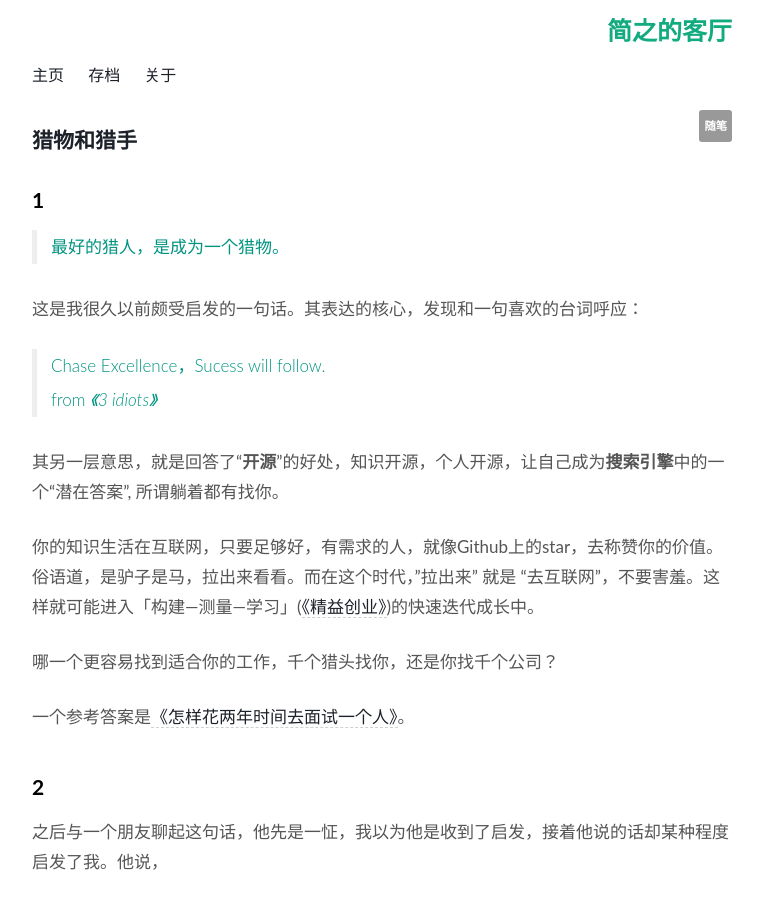
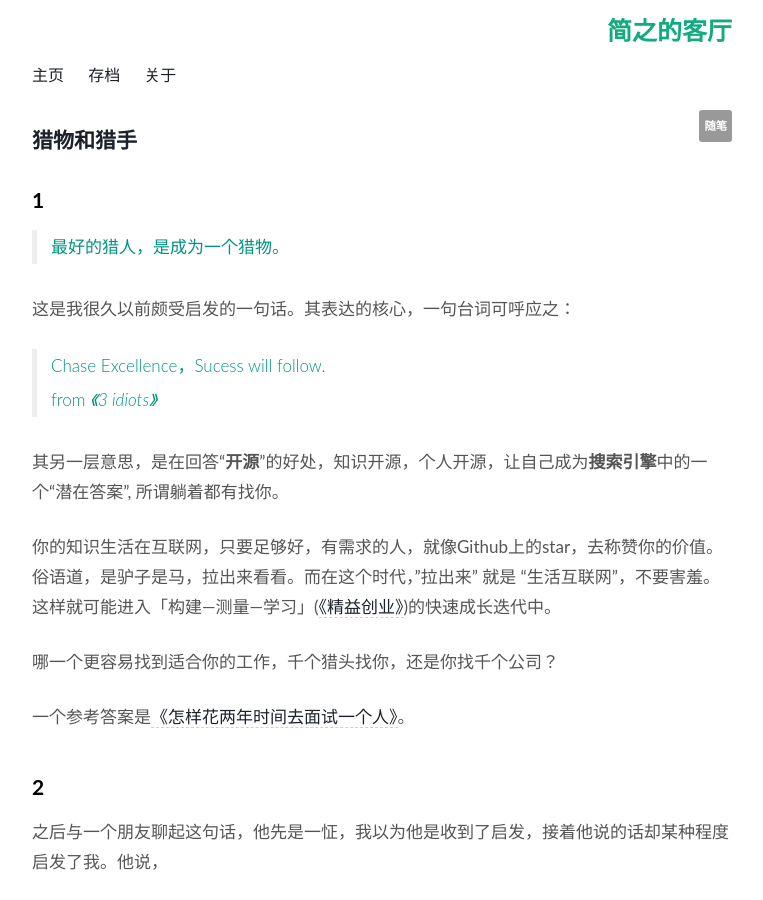
Before and after one commit to WillWang-X/willwang-x.github.io, a Jekyll site: the page built from _posts/2018-12-14-hunter-and-prey.md, in a window 1280 px wide and 900 px high. Shown: the whole window, without its empty margins (258-1021 px from the left). Built offline with Jekyll 4.4.1, drawn with Linux system fonts in a browser that asks for light colours.

Commit message:
add hunter and prey

```diff
--- a/_posts/2018-12-14-hunter-and-prey.md
+++ b/_posts/2018-12-14-hunter-and-prey.md
@@ -12,15 +12,15 @@
 
 > 最好的猎人，是成为一个猎物。
 
-这是我很久以前颇受启发的一句话。其表达的核心，发现和一句喜欢的台词呼应：
+这是我很久以前颇受启发的一句话。其表达的核心，一句台词可呼应之：
 
 > Chase Excellence，Sucess will follow.
 >
 > from *《3 idiots》*
 
-其另一层意思，就是回答了“**开源**”的好处，知识开源，个人开源，让自己成为**搜索引擎**中的一个“潜在答案”, 所谓躺着都有找你。
+其另一层意思，是在回答“**开源**”的好处，知识开源，个人开源，让自己成为**搜索引擎**中的一个“潜在答案”, 所谓躺着都有找你。
 
-你的知识生活在互联网，只要足够好，有需求的人，就像Github上的star，去称赞你的价值。俗语道，是驴子是马，拉出来看看。而在这个时代，"拉出来" 就是 “去互联网”，不要害羞。这样就可能进入「构建—测量—学习」([《精益创业》](https://book.douban.com/subject/10945606/))的快速迭代成长中。
+你的知识生活在互联网，只要足够好，有需求的人，就像Github上的star，去称赞你的价值。俗语道，是驴子是马，拉出来看看。而在这个时代，"拉出来" 就是 “生活互联网”，不要害羞。这样就可能进入「构建—测量—学习」([《精益创业》](https://book.douban.com/subject/10945606/))的快速成长迭代中。
 
 哪一个更容易找到适合你的工作，千个猎头找你，还是你找千个公司？
 
```
